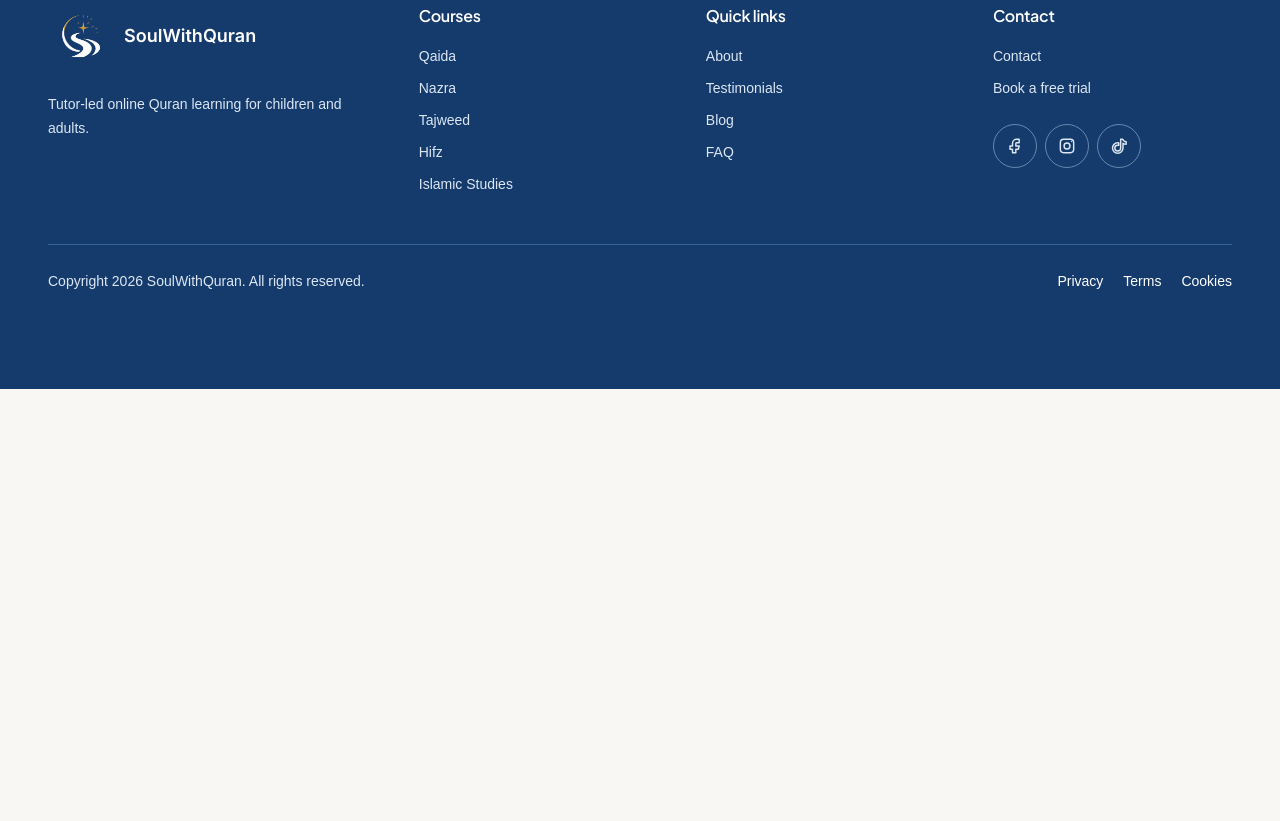
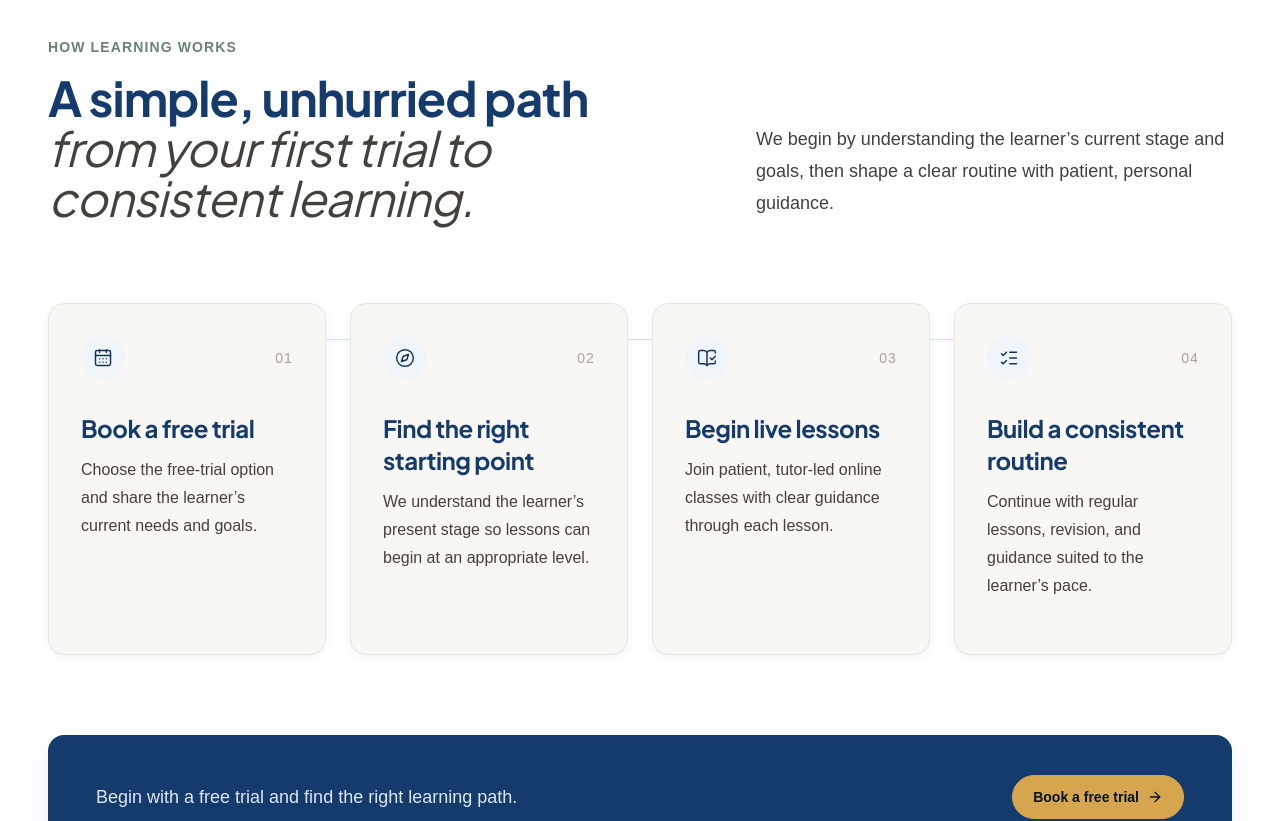
Before and after one commit to faisaldev5/soul-with-quran, a Next.js app: page / in a window 1280 px wide. Shown: the part 3440-4261 px from the top of the page. Before the commit the page ends 3829 px from the top, so only its background shows below. Built offline with nearby package versions, Linux system fonts and the light colour scheme.

Commit message:
feat: add homepage learning process section

```diff
--- a/src/app/page.tsx
+++ b/src/app/page.tsx
@@ -1,5 +1,6 @@
 import { CoursesOverview } from "@/components/sections/courses-overview";
 import { HomeHero } from "@/components/sections/home-hero";
+import { HowLearningWorks } from "@/components/sections/how-learning-works";
 import { WhyLearnersChooseUs } from "@/components/sections/why-learners-choose-us";
 
 export default function Home() {
@@ -8,6 +9,7 @@ export default function Home() {
       <HomeHero />
       <WhyLearnersChooseUs />
       <CoursesOverview />
+      <HowLearningWorks />
     </>
   );
 }
--- /dev/null
+++ b/src/components/sections/how-learning-works.tsx
@@ -0,0 +1,108 @@
+import {
+  ArrowRight,
+  BookOpenCheck,
+  CalendarDays,
+  Compass,
+  ListChecks,
+  type LucideIcon,
+} from "lucide-react";
+
+import { ButtonLink } from "@/components/ui/button";
+import { Container } from "@/components/ui/container";
+import { Section } from "@/components/ui/section";
+import { learningProcessSteps } from "@/data/learning-process";
+
+const stepIcons: Record<string, LucideIcon> = {
+  "01": CalendarDays,
+  "02": Compass,
+  "03": BookOpenCheck,
+  "04": ListChecks,
+};
+
+export function HowLearningWorks() {
+  return (
+    <Section
+      id="how-learning-works"
+      aria-labelledby="how-learning-works-heading"
+      surface="white"
+      withContainer={false}
+      className="border-t border-border"
+    >
+      <Container>
+        <div className="grid gap-6 lg:grid-cols-[minmax(0,1.15fr)_minmax(0,0.85fr)] lg:items-end lg:gap-16">
+          <div>
+            <p className="text-sm font-semibold uppercase tracking-[0.08em] text-sage-700">
+              How learning works
+            </p>
+            <h2
+              id="how-learning-works-heading"
+              className="mt-4 max-w-[26ch] text-balance text-4xl leading-[1.08] md:text-5xl md:leading-[1.04] lg:text-5xl"
+            >
+              A simple, unhurried path
+              <span className="block font-normal italic text-text-secondary">
+                from your first trial to consistent learning.
+              </span>
+            </h2>
+          </div>
+          <p className="max-w-supporting text-base leading-7 text-text-secondary md:text-lg md:leading-8 lg:pb-1">
+            We begin by understanding the learner’s current stage and goals,
+            then shape a clear routine with patient, personal guidance.
+          </p>
+        </div>
+
+        <ol
+          aria-label="Learning journey steps"
+          className="mt-14 grid gap-6 md:grid-cols-2 md:gap-8 lg:mt-20 lg:grid-cols-4 lg:gap-6"
+        >
+          {learningProcessSteps.map((step, index) => {
+            const Icon = stepIcons[step.number];
+
+            return (
+              <li key={step.number} className="relative">
+              <article className="group relative z-10 flex min-h-full flex-col rounded-large border border-border bg-background p-8 shadow-small transition-[border-color,box-shadow,transform] duration-normal ease-swq-out hover:-translate-y-1 hover:border-primary-200 hover:shadow-hover motion-reduce:transition-none lg:min-h-[22rem]">
+                  <div className="flex items-center justify-between gap-4">
+                    <span className="flex size-11 items-center justify-center rounded-full bg-primary-50 text-primary-700 transition-colors duration-normal ease-swq-out group-hover:bg-primary-600 group-hover:text-white motion-reduce:transition-none">
+                      <Icon
+                        aria-hidden="true"
+                        className="size-5"
+                        strokeWidth={1.75}
+                      />
+                    </span>
+                    <span className="text-sm font-medium tracking-[0.08em] text-neutral-400">
+                      {step.number}
+                    </span>
+                  </div>
+                  <h3 className="mt-8 text-2xl leading-8">{step.title}</h3>
+                  <p className="mt-3 text-base leading-7 text-text-secondary">
+                    {step.description}
+                  </p>
+                </article>
+
+                {index < learningProcessSteps.length - 1 ? (
+                  <span
+                    aria-hidden="true"
+                    className="pointer-events-none absolute -right-6 top-9 z-0 hidden h-px w-6 bg-gold-200 lg:block"
+                  />
+                ) : null}
+              </li>
+            );
+          })}
+        </ol>
+
+        <div className="mt-16 flex flex-col gap-6 rounded-large bg-primary-600 px-6 py-8 text-text-inverse shadow-medium md:flex-row md:items-center md:justify-between md:px-10 md:py-10 lg:mt-20 lg:px-12">
+          <p className="max-w-supporting text-base leading-7 text-primary-100 md:text-lg md:leading-8">
+            Begin with a free trial and find the right learning path.
+          </p>
+          <ButtonLink
+            href="/free-trial"
+            variant="secondary"
+            icon={<ArrowRight aria-hidden="true" className="size-4" />}
+            className="w-full shrink-0 !border-gold-500 !bg-gold-500 !text-primary-950 hover:!border-gold-400 hover:!bg-gold-400 hover:!text-primary-950 focus-visible:outline-gold-300 md:w-auto"
+          >
+            Book a free trial
+          </ButtonLink>
+        </div>
+      </Container>
+    </Section>
+  );
+}
--- /dev/null
+++ b/src/data/learning-process.ts
@@ -0,0 +1,32 @@
+export type LearningProcessStep = {
+  number: string;
+  title: string;
+  description: string;
+};
+
+export const learningProcessSteps = [
+  {
+    number: "01",
+    title: "Book a free trial",
+    description:
+      "Choose the free-trial option and share the learner’s current needs and goals.",
+  },
+  {
+    number: "02",
+    title: "Find the right starting point",
+    description:
+      "We understand the learner’s present stage so lessons can begin at an appropriate level.",
+  },
+  {
+    number: "03",
+    title: "Begin live lessons",
+    description:
+      "Join patient, tutor-led online classes with clear guidance through each lesson.",
+  },
+  {
+    number: "04",
+    title: "Build a consistent routine",
+    description:
+      "Continue with regular lessons, revision, and guidance suited to the learner’s pace.",
+  },
+] as const satisfies readonly LearningProcessStep[];
```
